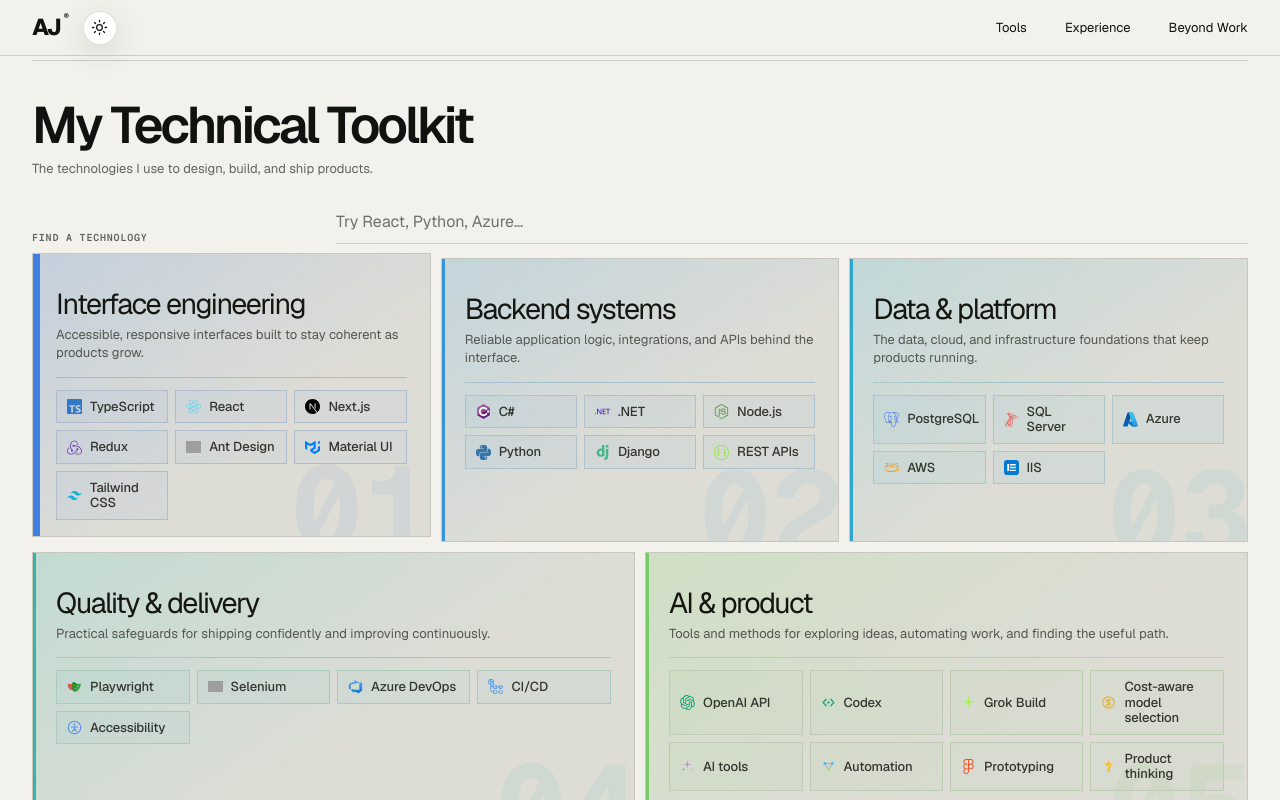
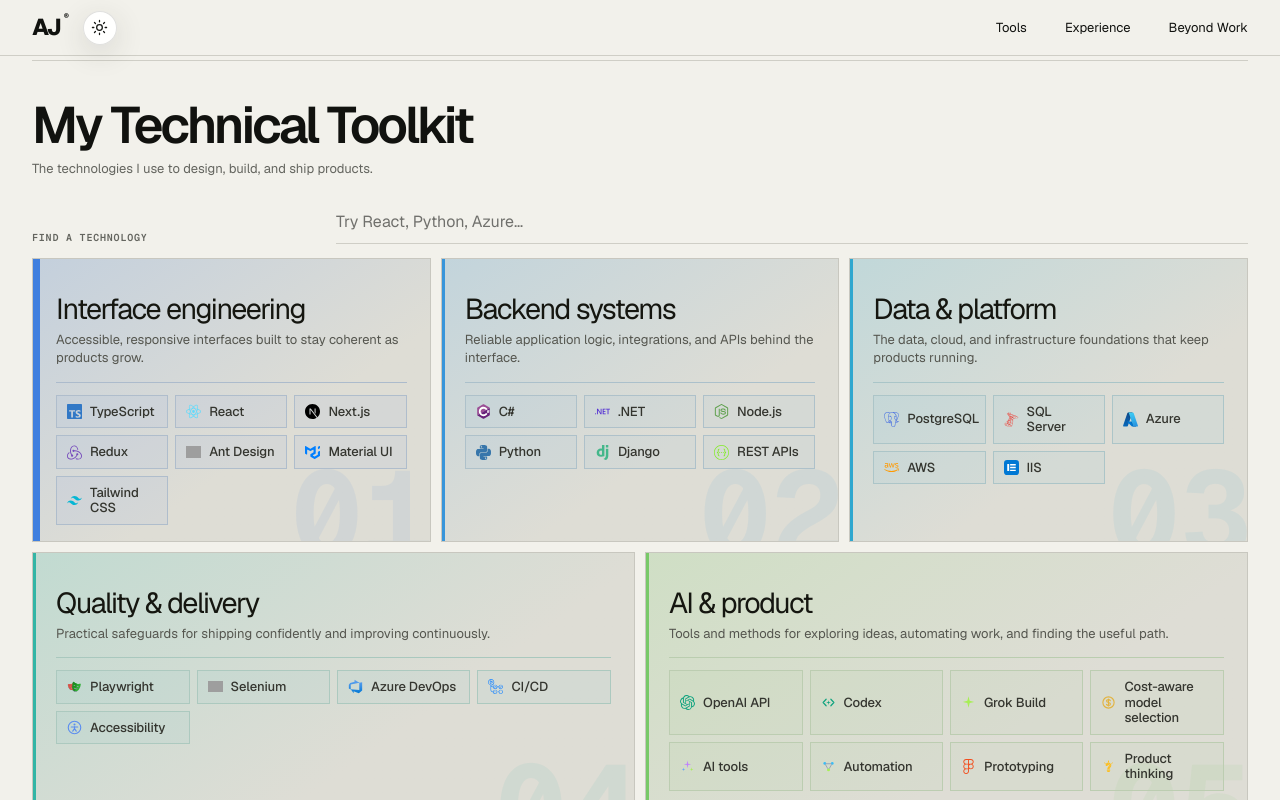
Before and after one commit to ajadversalo/ajshub, a Next.js app: page / in a window 1280 px wide. In both pictures the pointer is over the element 231 px from the left and 1140 px from the top of the page. Shown: the part 740-1540 px from the top of the page. Built offline with nearby package versions, Linux system fonts and the light colour scheme; grey boxes are pictures that could not be loaded.

Commit message:
Refactor toolbox and product record styles for improved hover effects and layout consistency. Adjust transitions and remove unnecessary transformations to enhance visual performance.

```diff
--- a/app/globals.css
+++ b/app/globals.css
@@ -83,12 +83,12 @@
 .toolbox-grid { display: grid; grid-template-columns: repeat(6, 1fr); gap: 10px; }
 .toolbox-grid.is-filtered .toolbox-group { grid-column: 1 / -1; min-height: 160px; }
 .toolbox-empty { grid-column: 1 / -1; margin: 0; padding: 60px 28px; border: 1px solid var(--line); color: var(--muted); font-size: 16px; text-align: center; }
-.toolbox-group { --tool-accent: #3f7fdf; min-height: 145px; grid-column: span 2; padding: 12px 16px 14px; border: 1px solid var(--line); background: linear-gradient(145deg, color-mix(in srgb, var(--tool-accent) 9%, #151515), #151515 58%); position: relative; overflow: hidden; display: flex; flex-direction: column; transition: transform .35s cubic-bezier(.2,.8,.2,1), border-color .3s ease; }
+.toolbox-group { --tool-accent: #3f7fdf; min-height: 145px; grid-column: span 2; padding: 12px 16px 14px; border: 1px solid var(--line); background: linear-gradient(145deg, color-mix(in srgb, var(--tool-accent) 9%, #151515), #151515 58%); position: relative; overflow: hidden; display: flex; flex-direction: column; transition: border-color .3s ease; }
 .toolbox-group:nth-child(2), .toolbox-group:nth-child(3), .toolbox-group:nth-child(4), .toolbox-group:nth-child(5) { grid-column: span 2; min-height: 145px; }
 .toolbox-group:nth-child(2) { --tool-accent: #3895da; }.toolbox-group:nth-child(3) { --tool-accent: #2fa7cf; }.toolbox-group:nth-child(4) { --tool-accent: #32b5a5; }.toolbox-group:nth-child(5) { --tool-accent: #78c968; }
 .toolbox-group:before { content: ""; position: absolute; inset: 0 auto 0 0; width: 3px; background: var(--tool-accent); transition: width .35s ease; }
 .toolbox-group:after { content: attr(data-index); position: absolute; right: -5px; bottom: -32px; color: color-mix(in srgb, var(--tool-accent) 8%, transparent); font: 650 120px/1 var(--font-mono), monospace; pointer-events: none; }
-.toolbox-group:hover { transform: translateY(-5px); border-color: color-mix(in srgb, var(--tool-accent) 65%, var(--line)); }.toolbox-group:hover:before { width: 7px; }
+.toolbox-group:hover { border-color: color-mix(in srgb, var(--tool-accent) 65%, var(--line)); }.toolbox-group:hover:before { width: 7px; }
 .toolbox-number { color: var(--tool-accent); font: 600 9px var(--font-mono), monospace; letter-spacing: .1em; }
 .toolbox-group-heading { margin: auto 0 8px; position: relative; z-index: 1; }.toolbox-group-heading h3 { margin: 0 0 4px; font-size: clamp(21px, 2vw, 28px); line-height: 1; letter-spacing: -.05em; }.toolbox-group-heading p { max-width: 500px; margin: 0; color: #aaa9a4; font-size: 11px; line-height: 1.35; }
 .toolbox-group ul { display: flex; flex-wrap: wrap; gap: 5px 0; padding: 9px 0 0; margin: 0; border-top: 1px solid color-mix(in srgb, var(--tool-accent) 24%, var(--line)); list-style: none; position: relative; z-index: 1; }
@@ -207,10 +207,10 @@
 .company-stack li img.tech-icon-light { filter: invert(1); }
 .product-records { display: grid; grid-template-columns: repeat(2, minmax(0, 1fr)); gap: 12px; }
 .product-record:only-child { grid-column: 1 / -1; }
-.product-record { --accent: #a7ef56; min-height: 220px; padding: 26px 24px 22px; background: linear-gradient(155deg, color-mix(in srgb, var(--accent) 9%, #f4f3ed), #e2e1da); color: #141510; border: 1px solid #c4c3bc; border-radius: 4px; display: flex; flex-direction: column; position: relative; isolation: isolate; overflow: hidden; box-shadow: 0 8px 24px #00000012; transition: border-color .25s ease, transform .35s cubic-bezier(.2,.8,.2,1), box-shadow .35s ease; container-type: inline-size; }
+.product-record { --accent: #a7ef56; min-height: 220px; padding: 26px 24px 22px; background: linear-gradient(155deg, color-mix(in srgb, var(--accent) 9%, #f4f3ed), #e2e1da); color: #141510; border: 1px solid #c4c3bc; border-radius: 4px; display: flex; flex-direction: column; position: relative; isolation: isolate; overflow: hidden; box-shadow: 0 8px 24px #00000012; transition: border-color .25s ease, box-shadow .35s ease; container-type: inline-size; }
 .product-record:before { content: ""; position: absolute; inset: 0 0 auto; height: 6px; background: linear-gradient(90deg, var(--accent), color-mix(in srgb, var(--accent) 18%, transparent)); transition: height .35s ease; }
 .product-record:after { content: ""; position: absolute; width: 190px; height: 190px; right: -105px; top: -110px; z-index: -1; border: 34px solid color-mix(in srgb, var(--accent) 11%, transparent); border-radius: 50%; pointer-events: none; transition: transform .45s cubic-bezier(.2,.8,.2,1); }
-.product-record:hover { border-color: color-mix(in srgb, var(--accent) 65%, #8d8c85); box-shadow: 0 18px 45px color-mix(in srgb, var(--accent) 12%, #0002); transform: translateY(-4px); }
+.product-record:hover { border-color: color-mix(in srgb, var(--accent) 65%, #8d8c85); box-shadow: 0 18px 45px color-mix(in srgb, var(--accent) 12%, #0002); }
 .product-record:hover:before { height: 9px; }
 .product-record:hover:after { transform: translate(-8px, 8px) scale(1.08); }
 .product-record-watermark { position: absolute; right: -18px; bottom: -22px; z-index: -1; width: min(42%, 180px); height: auto; border-radius: 18px; opacity: .07; filter: grayscale(1); pointer-events: none; user-select: none; transition: transform .55s cubic-bezier(.2,.8,.2,1), opacity .35s ease; }
```
